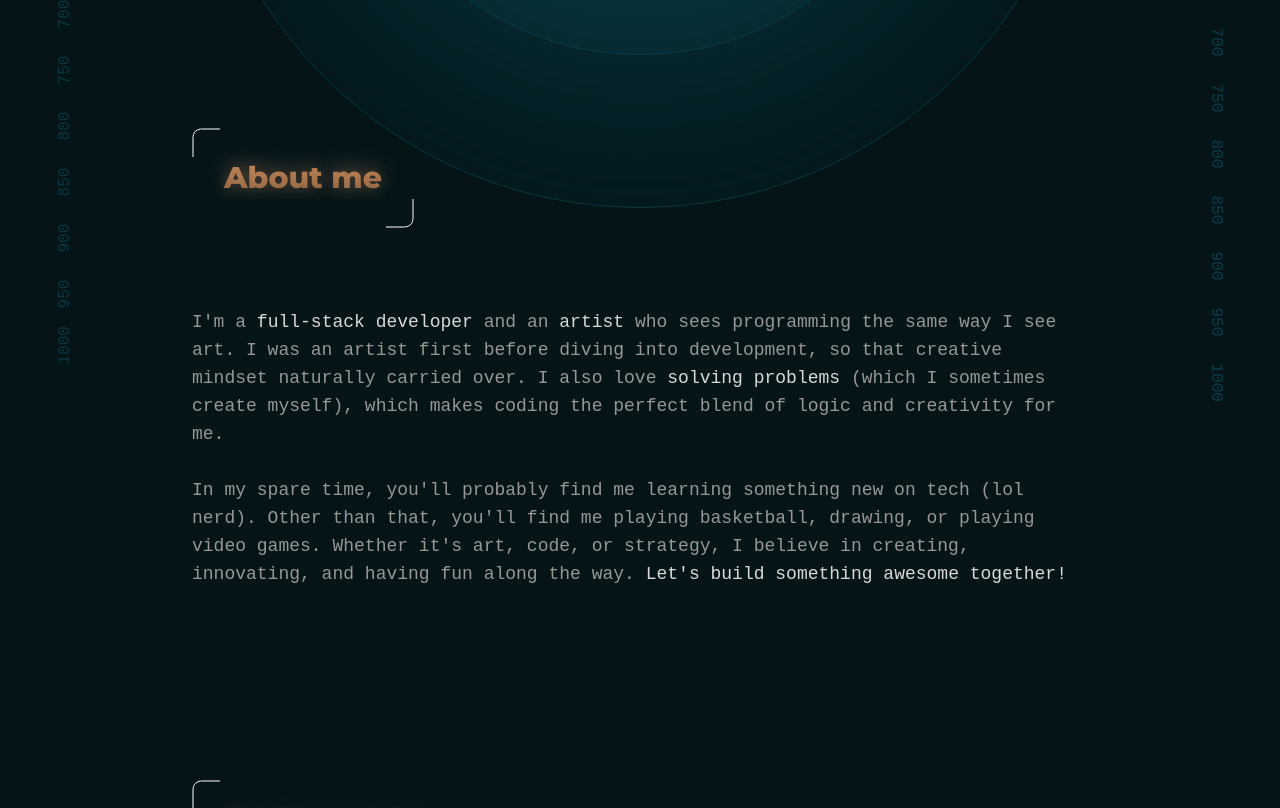
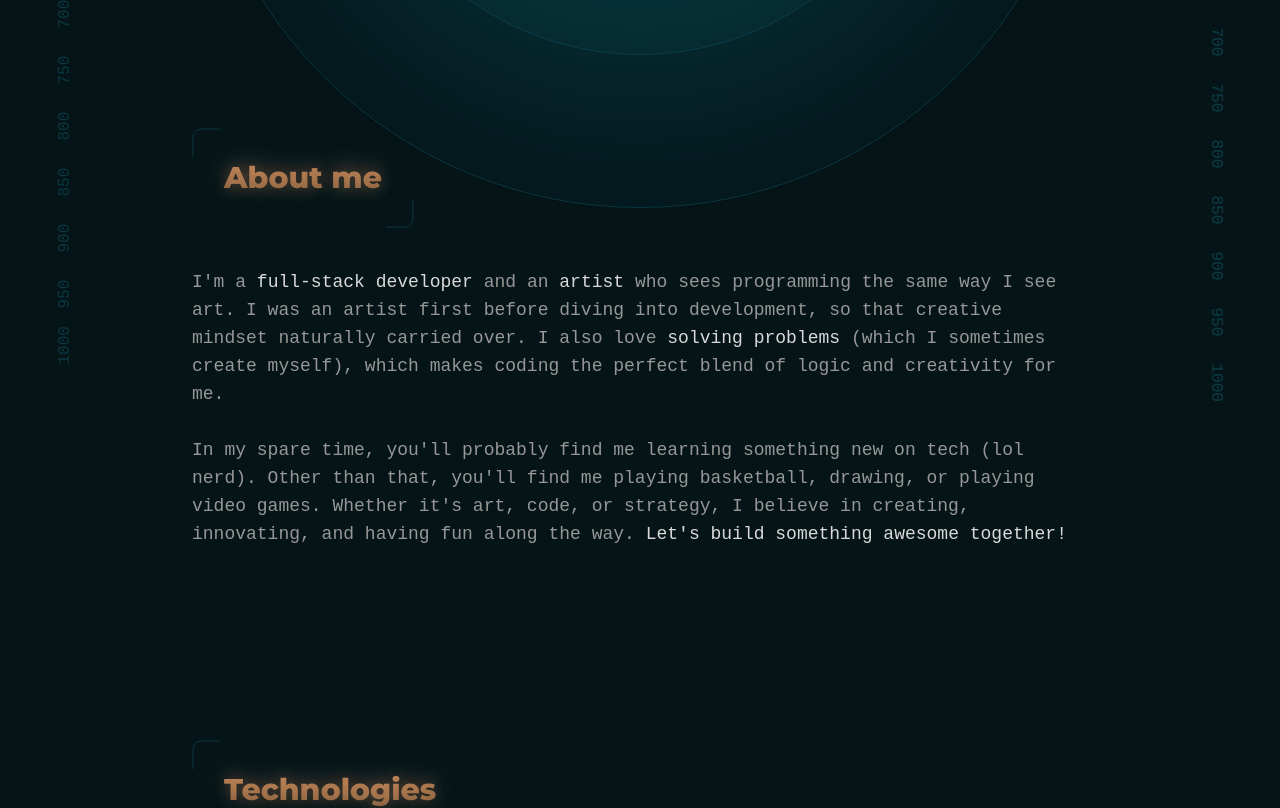
Before and after one commit to aimndz/portfolio, a Next.js app: page / in a window 1280 px wide. Shown: the part 800-1608 px from the top of the page. Built offline with nearby package versions, Linux system fonts and the light colour scheme; a web font is replaced by a local one.

Commit message:
Chore: Remove unnecessary motion.div on section title

```diff
--- a/public/icons/CornerAccent.tsx
+++ b/public/icons/CornerAccent.tsx
@@ -10,7 +10,7 @@ function CornerAccent({ className }: { className?: string }) {
     >
       <path
         d="M1 29V9.90909C1 8.35354 1.52258 4.81818 3.6129 3.12121C5.70323 1.42424 8.54839 1 9.70968 1H28"
-        stroke="white"
+        stroke="#0C3741"
       />
     </svg>
   );
--- a/src/components/SectionTitle.tsx
+++ b/src/components/SectionTitle.tsx
@@ -3,18 +3,19 @@ import { motion } from "motion/react";
 
 function SectionTitle({ title }: { title: string }) {
   return (
-    <motion.h2
-      className="glowing-gradient-text relative mb-10 inline-block p-4 font-montserrat text-xl font-extrabold md:mb-20 md:p-8 md:text-3xl"
-      initial={{ opacity: 0, y: 20 }}
-      whileInView={{ opacity: 1, y: 0 }}
+    <motion.div
+      initial={{ opacity: 0, x: -30 }}
+      whileInView={{ opacity: 1, x: 0 }}
       transition={{ duration: 0.5 }}
     >
-      <CornerAccent className="absolute left-0 top-0" />
-      <motion.p>{title}</motion.p>
-      <motion.div layout>
-        <CornerAccent className="absolute bottom-0 right-0 rotate-180" />
-      </motion.div>
-    </motion.h2>
+      <h2 className="glowing-gradient-text relative z-50 mb-10 inline-block p-4 font-montserrat text-xl font-extrabold md:mb-10 md:p-8 md:text-3xl">
+        <CornerAccent className="absolute left-0 top-0" />
+        <p>{title}</p>
+        <div>
+          <CornerAccent className="absolute bottom-0 right-0 rotate-180" />
+        </div>
+      </h2>
+    </motion.div>
   );
 }
 
```
